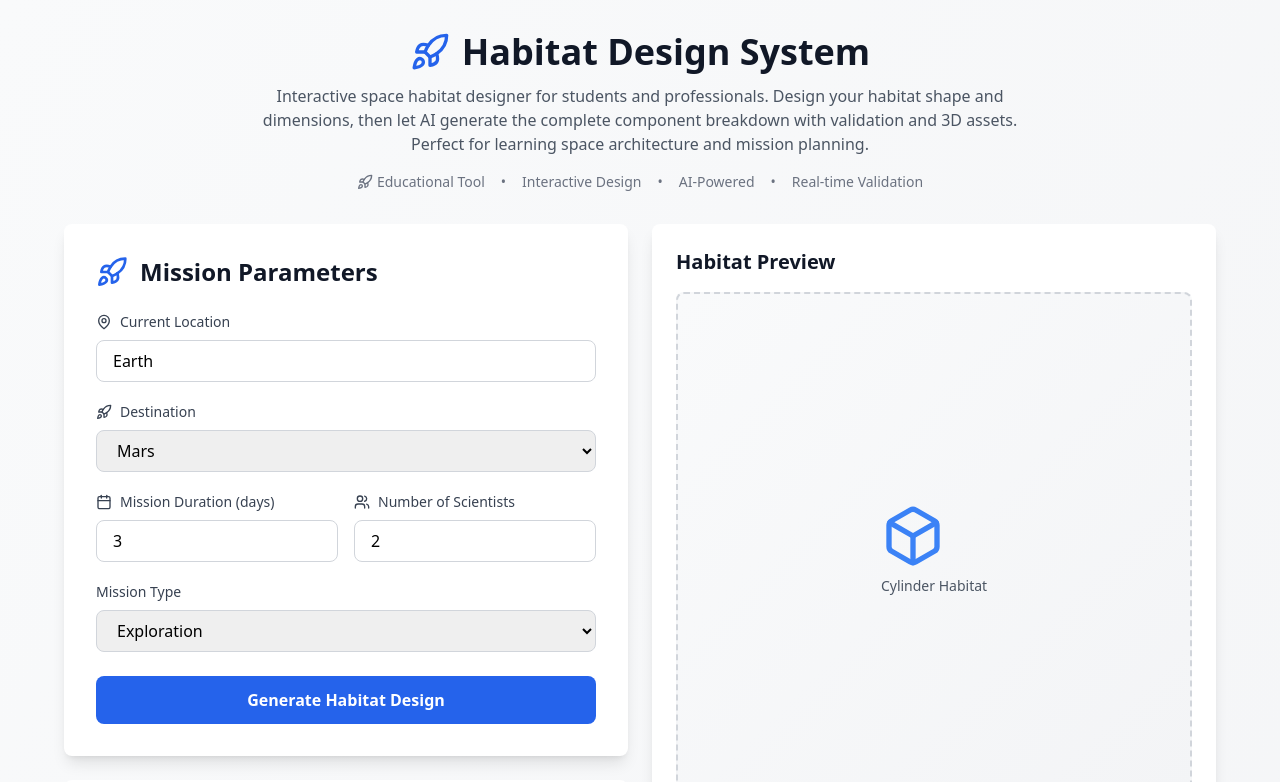
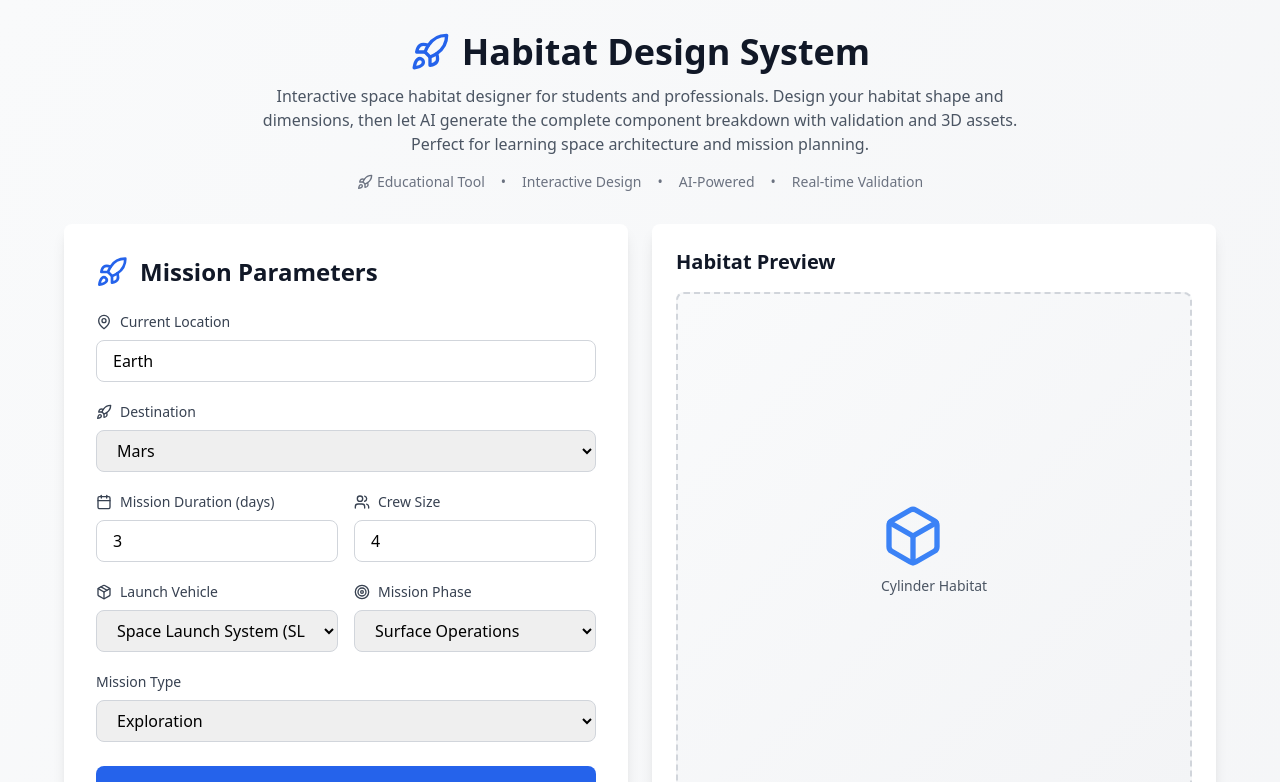
Before and after one commit to FredMunene/legstrong, a React (Vite) app: page / in a window 1280 px wide. Shown: the top 782 px of the page. Built offline with nearby package versions, Linux system fonts and the light colour scheme.

Commit message:
feat : add  MissionForm file

```diff
--- a/src/components/MissionForm.tsx
+++ b/src/components/MissionForm.tsx
@@ -1,5 +1,5 @@
 import { useState } from 'react';
-import { Rocket, MapPin, Calendar, Users } from 'lucide-react';
+import { Rocket, MapPin, Calendar, Users, Package, Clock, Target } from 'lucide-react';
 
 type MissionFormData = {
   location: string;
@@ -7,6 +7,10 @@ type MissionFormData = {
   days: number;
   scientists: number;
   mission_type: string;
+  launch_vehicle: string;
+  mission_phase: string;
+  crew_size: number;
+  mission_duration: number;
 };
 
 type MissionFormProps = {
@@ -21,6 +25,10 @@ export function MissionForm({ onSubmit, isLoading }: MissionFormProps) {
     days: 3,
     scientists: 2,
     mission_type: 'exploration',
+    launch_vehicle: 'SLS',
+    mission_phase: 'surface',
+    crew_size: 4,
+    mission_duration: 30,
   });
 
   const handleSubmit = (e: React.FormEvent) => {
@@ -98,17 +106,56 @@ export function MissionForm({ onSubmit, isLoading }: MissionFormProps) {
             <div>
               <label className="flex items-center gap-2 text-sm font-medium text-gray-700 mb-2">
                 <Users className="w-4 h-4" />
-                Number of Scientists
+                Crew Size
               </label>
               <input
                 type="number"
                 min="1"
                 max="20"
-                value={formData.scientists}
-                onChange={(e) => updateField('scientists', parseInt(e.target.value))}
+                value={formData.crew_size}
+                onChange={(e) => updateField('crew_size', parseInt(e.target.value))}
                 className="w-full px-4 py-2 border border-gray-300 rounded-lg focus:ring-2 focus:ring-blue-500 focus:border-transparent"
                 required
               />
+            </div>
+          </div>
+
+          <div className="grid grid-cols-2 gap-4">
+            <div>
+              <label className="flex items-center gap-2 text-sm font-medium text-gray-700 mb-2">
+                <Package className="w-4 h-4" />
+                Launch Vehicle
+              </label>
+              <select
+                value={formData.launch_vehicle}
+                onChange={(e) => updateField('launch_vehicle', e.target.value)}
+                className="w-full px-4 py-2 border border-gray-300 rounded-lg focus:ring-2 focus:ring-blue-500 focus:border-transparent"
+                required
+              >
+                <option value="SLS">Space Launch System (SLS)</option>
+                <option value="Falcon Heavy">Falcon Heavy</option>
+                <option value="Starship">Starship</option>
+                <option value="Vulcan">Vulcan Centaur</option>
+                <option value="New Glenn">New Glenn</option>
+              </select>
+            </div>
+
+            <div>
+              <label className="flex items-center gap-2 text-sm font-medium text-gray-700 mb-2">
+                <Target className="w-4 h-4" />
+                Mission Phase
+              </label>
+              <select
+                value={formData.mission_phase}
+                onChange={(e) => updateField('mission_phase', e.target.value)}
+                className="w-full px-4 py-2 border border-gray-300 rounded-lg focus:ring-2 focus:ring-blue-500 focus:border-transparent"
+                required
+              >
+                <option value="surface">Surface Operations</option>
+                <option value="transit">Transit</option>
+                <option value="orbital">Orbital</option>
+                <option value="mixed">Mixed Operations</option>
+              </select>
             </div>
           </div>
 
```
